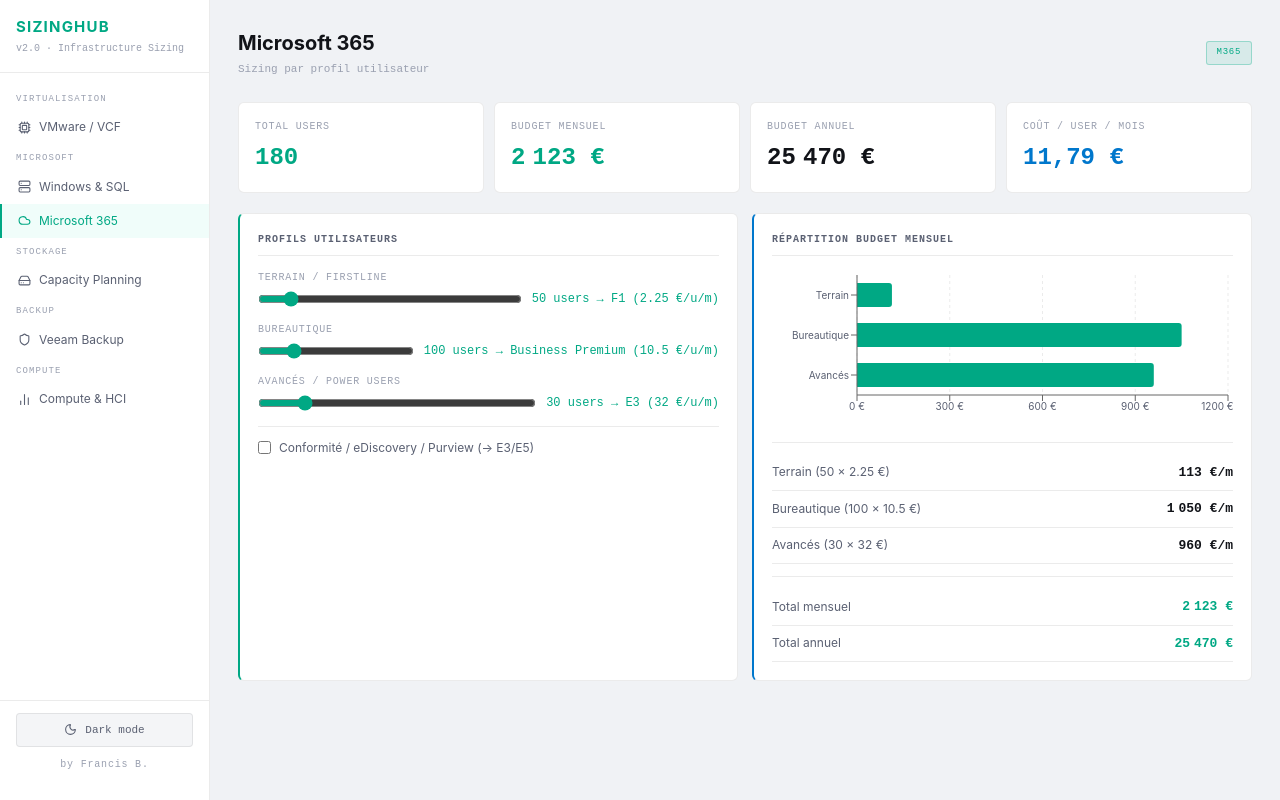
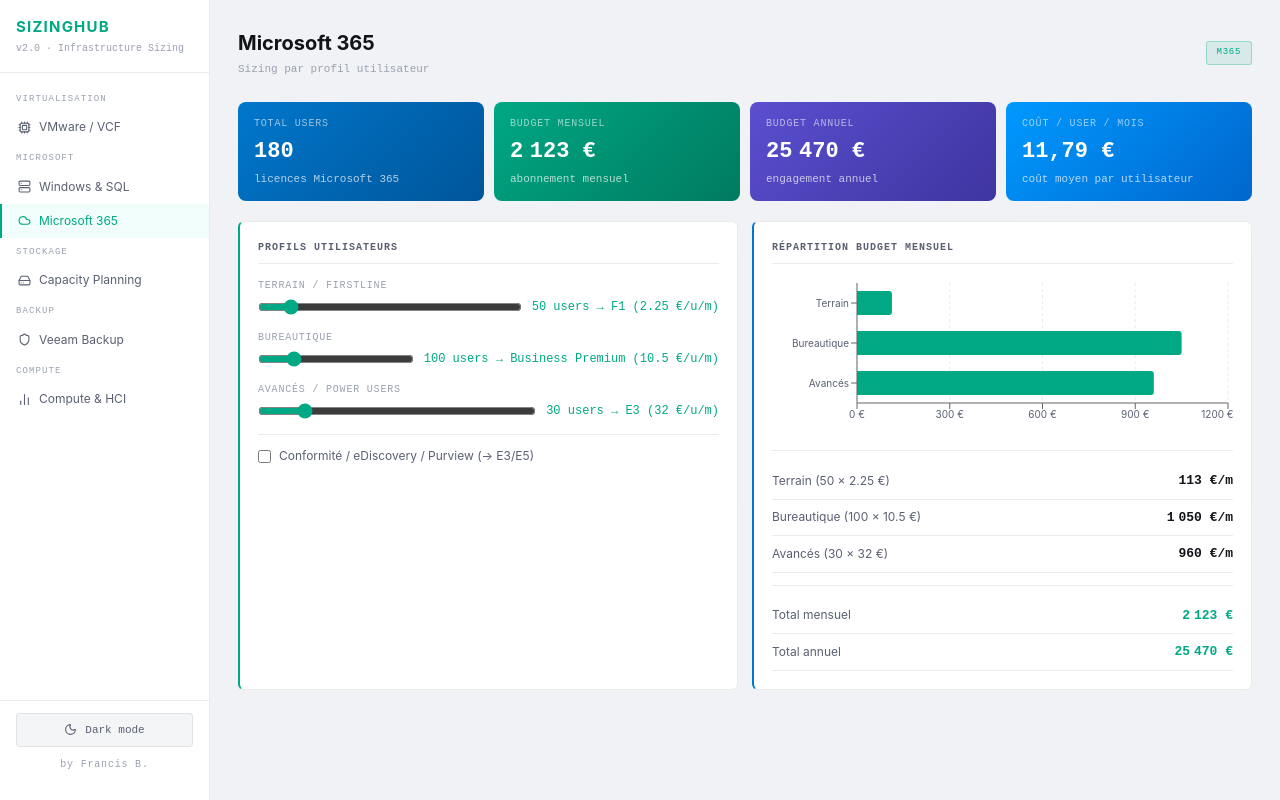
Before and after one commit to darknrall89/SizingHUB, a React (Vite) app: page / in a window 1280 px wide. Both pictures are taken after a click on the element "Microsoft 365". Built offline with nearby package versions, Linux system fonts and the light colour scheme.

Commit message:
fix: KPIs colorés Windows/M365/Veeam restaurés

```diff
--- a/src/SizingHub.jsx
+++ b/src/SizingHub.jsx
@@ -48,11 +48,13 @@
 const fmt = (n, dec=0) => Number.isFinite(n) ? n.toLocaleString("fr-FR",{maximumFractionDigits:dec}) : "—";
 
 // ─── UI primitives ────────────────────────────────────────────────────────────
-function KpiCard({label, value, color, th}) {
+function KpiCard({label, value, color, sub, bg, th}) {
+  const hasBg = !!bg;
   return (
-    <div style={{background:th.cardBg, border:`1px solid ${th.border}`, borderRadius:6, padding:16}}>
-      <div style={{fontSize:10, color:th.t3, fontFamily:"monospace", textTransform:"uppercase", letterSpacing:"0.08em", marginBottom:6}}>{label}</div>
-      <div style={{fontSize:24, fontWeight:600, fontFamily:"monospace", color:color||th.accent}}>{value}</div>
+    <div style={{background:hasBg?bg:th.cardBg, border:hasBg?"none":`1px solid ${th.border}`, borderRadius:8, padding:"14px 16px"}}>
+      <div style={{fontSize:10, color:hasBg?"rgba(255,255,255,0.6)":th.t3, fontFamily:"monospace", textTransform:"uppercase", letterSpacing:"0.08em", marginBottom:4}}>{label}</div>
+      <div style={{fontSize:22, fontWeight:700, fontFamily:"monospace", color:hasBg?"#fff":(color||th.accent)}}>{value}</div>
+      {sub&&<div style={{fontSize:11, color:hasBg?"rgba(255,255,255,0.7)":th.t3, fontFamily:"monospace", marginTop:3}}>{sub}</div>}
     </div>
   );
 }
@@ -500,10 +502,10 @@
     <div>
       <InfoBox th={th}>Windows Server vendu par packs de 2 cœurs, minimum 16 cœurs/serveur. Datacenter = VMs illimitées. Standard = 2 VMs/licence.</InfoBox>
       <div style={{display:"grid",gridTemplateColumns:isMobile?"repeat(2,1fr)":"repeat(4,1fr)",gap:10,marginBottom:20}}>
-        <KpiCard label="Packs WS" value={fmt(r.wsLicenses)} th={th} />
-        <KpiCard label="Packs SQL" value={fmt(r.sqlLicenses)} color={th.accent2} th={th} />
-        <KpiCard label="VMs couvertes" value={wsEdition==="datacenter"?"Illimitées":fmt(vms)} color={th.t1} th={th} />
-        <KpiCard label="Statut SQL" value={sqlWarn?"WARN":"OK"} color={sqlWarn?th.warn:th.accent} th={th} />
+        <KpiCard label="Packs WS" value={fmt(r.wsLicenses)} sub={servers+" serveurs × "+coresPerServer+" cœurs"} bg="linear-gradient(135deg,#0077cc,#005599)" th={th} />
+        <KpiCard label="Packs SQL" value={fmt(r.sqlLicenses)} sub={sqlInstances+" instances SQL"} bg="linear-gradient(135deg,#5a4fcf,#3d35a0)" th={th} />
+        <KpiCard label="VMs couvertes" value={wsEdition==="datacenter"?"Illimitées":fmt(vms)} sub={wsEdition==="datacenter"?"Datacenter":"Standard"} bg="linear-gradient(135deg,#00a884,#007a60)" th={th} />
+        <KpiCard label="Statut SQL" value={sqlWarn?"⚠ WARN":"✓ OK"} sub={sqlWarn?"Limite Standard dépassée":"Configuration valide"} bg={sqlWarn?"linear-gradient(135deg,#d97706,#b45309)":"linear-gradient(135deg,#00a884,#007a60)"} th={th} />
       </div>
       <div style={{display:"grid",gridTemplateColumns:isMobile?"1fr":"1fr 1fr",gap:14}}>
         <Card accent="accent" th={th}>
@@ -569,10 +571,10 @@
   return (
     <div>
       <div style={{display:"grid",gridTemplateColumns:isMobile?"repeat(2,1fr)":"repeat(4,1fr)",gap:10,marginBottom:20}}>
-        <KpiCard label="Total users" value={fmt(r.total)} th={th} />
-        <KpiCard label="Budget mensuel" value={fmt(r.monthly,0)+" €"} th={th} />
-        <KpiCard label="Budget annuel" value={fmt(r.annual,0)+" €"} color={th.t1} th={th} />
-        <KpiCard label="Coût / user / mois" value={fmt(r.ppu,2)+" €"} color={th.accent2} th={th} />
+        <KpiCard label="Total users" value={fmt(r.total)} sub="licences Microsoft 365" bg="linear-gradient(135deg,#0077cc,#005599)" th={th} />
+        <KpiCard label="Budget mensuel" value={fmt(r.monthly,0)+" €"} sub="abonnement mensuel" bg="linear-gradient(135deg,#00a884,#007a60)" th={th} />
+        <KpiCard label="Budget annuel" value={fmt(r.annual,0)+" €"} sub="engagement annuel" bg="linear-gradient(135deg,#5a4fcf,#3d35a0)" th={th} />
+        <KpiCard label="Coût / user / mois" value={fmt(r.ppu,2)+" €"} sub="coût moyen par utilisateur" bg="linear-gradient(135deg,#0099ff,#0066cc)" th={th} />
       </div>
       <div style={{display:"grid",gridTemplateColumns:isMobile?"1fr":"1fr 1fr",gap:14}}>
         <Card accent="accent" th={th}>
```
